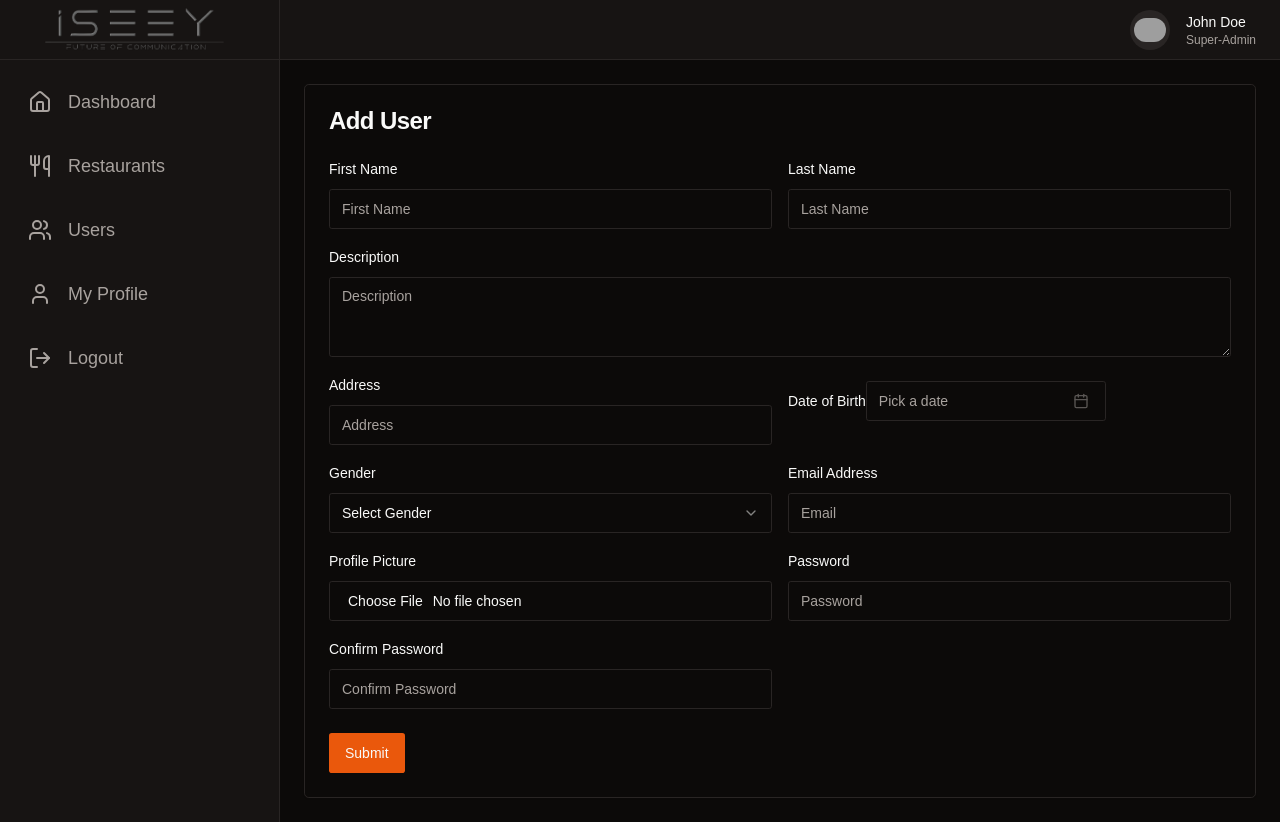
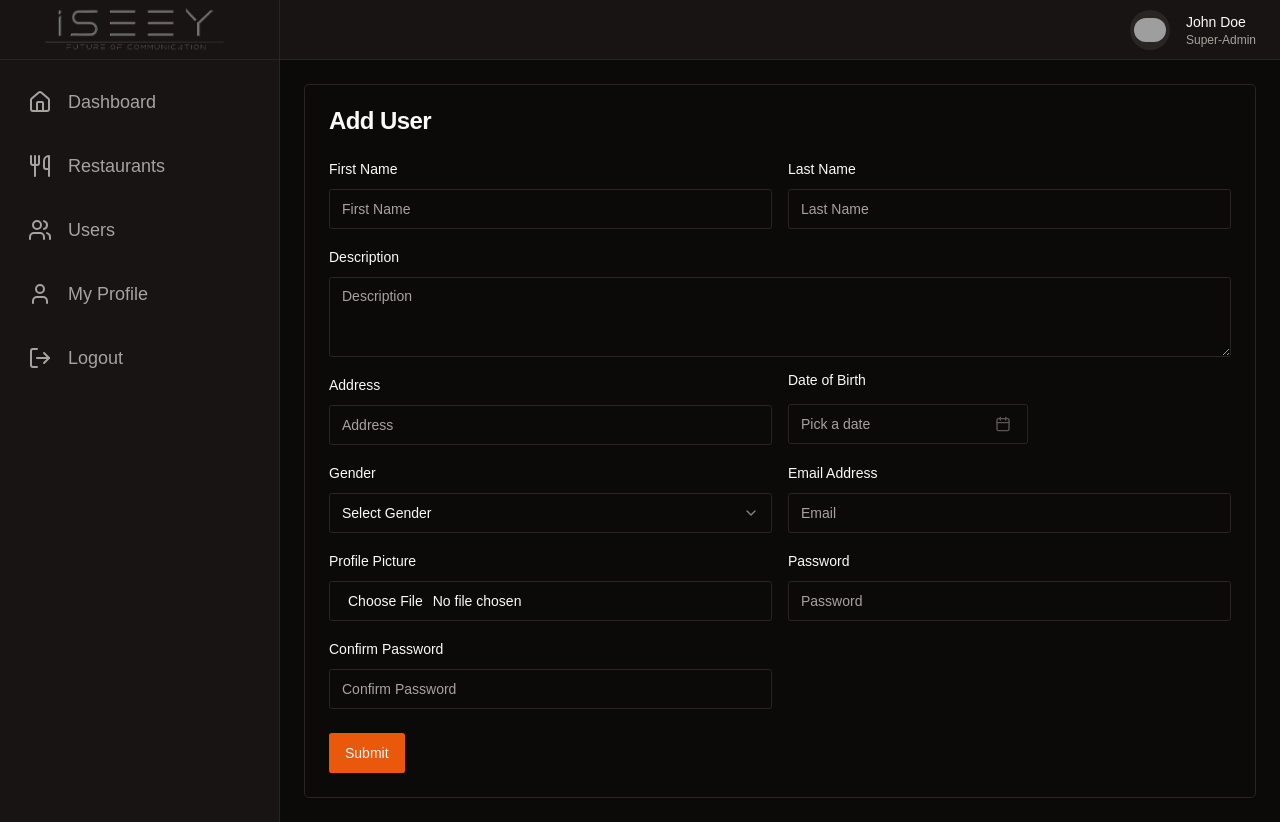
Before and after one commit to miki-tebe/iseey-restaurant-frontend, a Next.js app: page /dashboard/users/add in a window 1280 px wide. Built offline with nearby package versions, Linux system fonts and the light colour scheme; no server answers; grey boxes are pictures that could not be loaded.

Commit message:
Refactor AddUser component

```diff
--- a/src/app/dashboard/users/add/page.tsx
+++ b/src/app/dashboard/users/add/page.tsx
@@ -134,7 +134,7 @@ export default function AddUser() {
                 <FormField
                   name="dob"
                   render={({ field }) => (
-                    <FormItem>
+                    <FormItem className="grid gap-2">
                       <FormLabel>Date of Birth</FormLabel>
                       <FormControl>
                         <Popover>
@@ -154,7 +154,7 @@ export default function AddUser() {
                               <CalendarIcon className="ml-auto h-4 w-4 opacity-50" />
                             </Button>
                           </PopoverTrigger>
-                          <PopoverContent className="w-auto p-0">
+                          <PopoverContent className="w-auto p-0" align="start">
                             <Calendar
                               mode="single"
                               selected={field.value}
```
